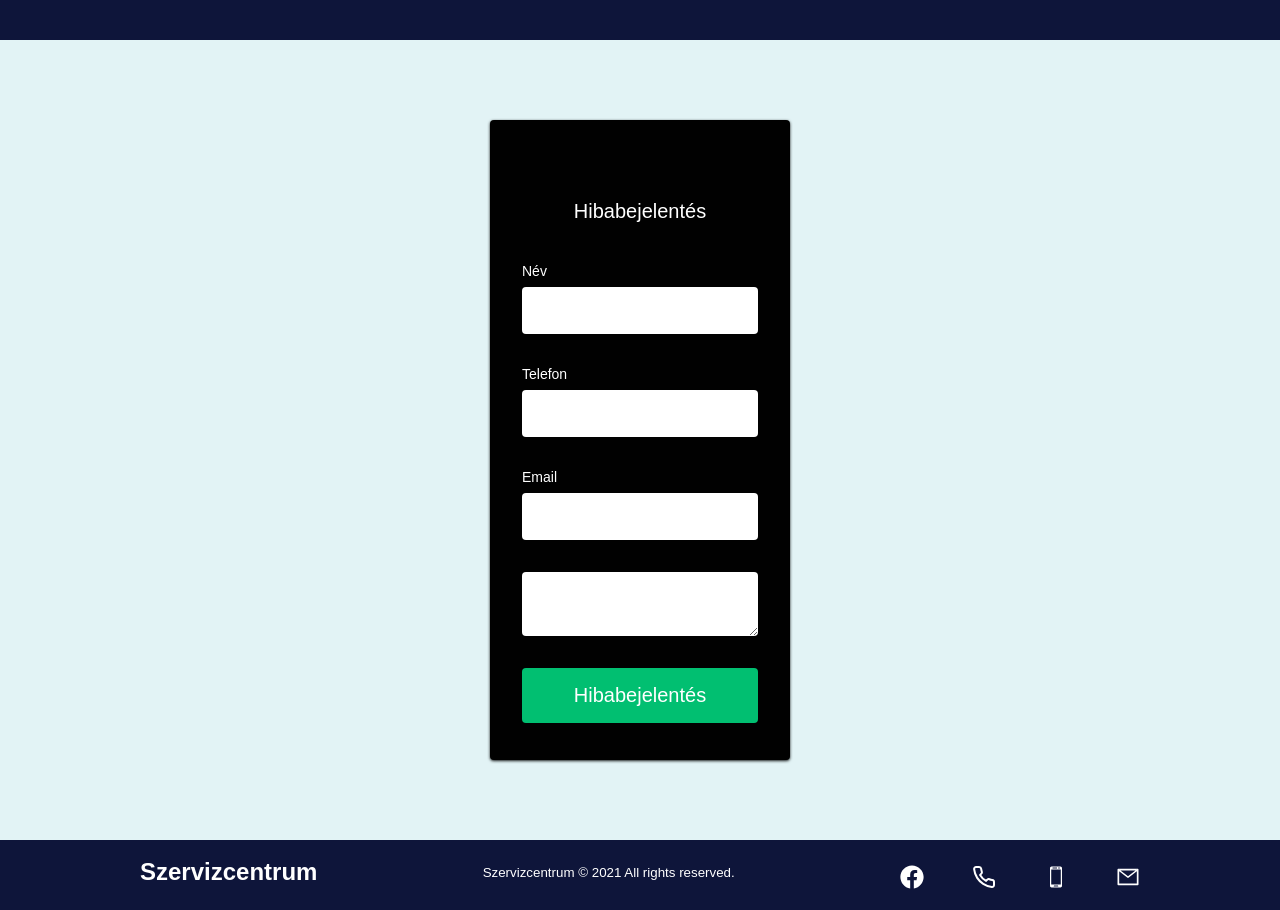
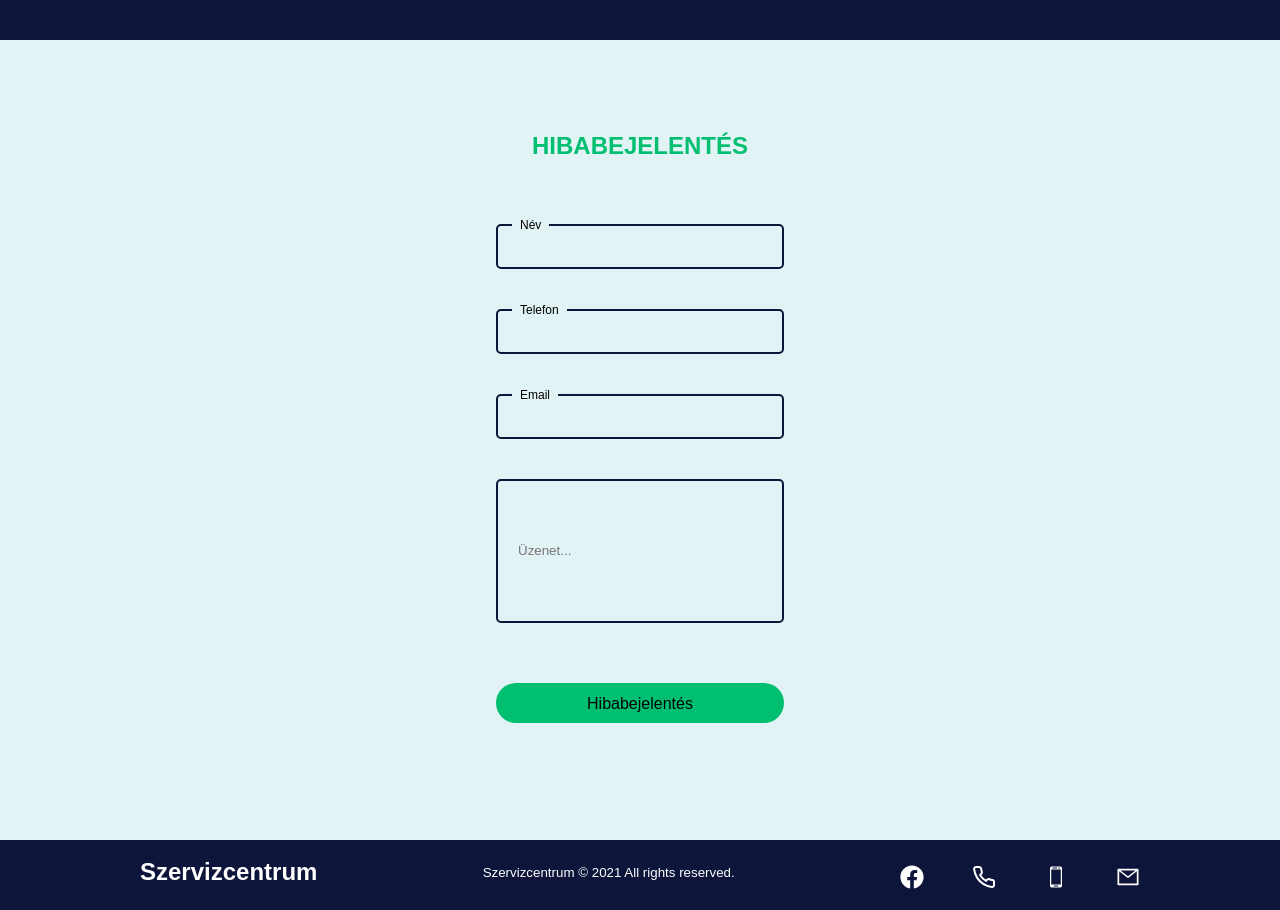
Before and after one commit to training6/szerviz, a React (Create React App) app in the folder frontend/: page / in a window 1280 px wide. Shown: the part 3100-4010 px from the top of the page. Built offline with nearby package versions, Linux system fonts and the light colour scheme.

Commit message:
update_form

```diff
--- a/frontend/src/components/MessageSection/Form.jsx
+++ b/frontend/src/components/MessageSection/Form.jsx
@@ -1,6 +1,6 @@
-import React from 'react'
+import React, { useState } from 'react'
 import emailjs from 'emailjs-com';
-import { MessageForm, FormH1, FormLabel, FormInput, FormText, FormButton } from './FormElements';
+import { MessageForm, FormLabel, FormInput, RowM, RowMT, RowB, FormButton } from './FormElements';
 
 
 
@@ -20,18 +20,61 @@ function Form() {
       e.target.reset();
   }
 
+  const [style, setStyle] = useState({});
+  const [style1, setStyle1] = useState({});
+  const [style2, setStyle2] = useState({});
+  const [style3, setStyle3] = useState({});
+
+
+  function myStyle(e) {
+    if (e.target.value === ' ')
+    setStyle ({borderBottom: '2px solid #0e153a'});
+    else
+    setStyle ({ border: '2px solid #0e153a', borderRadius: '5px'});
+  }
+
+  function myStyle1(e) {
+    if (e.target.value === ' ')
+    setStyle1 ({borderBottom: '2px solid #0e153a'});
+    else
+    setStyle1 ({ border: '2px solid #0e153a', borderRadius: '5px'});
+  }
+
+  function myStyle2(e) {
+    if (e.target.value === ' ')
+    setStyle2 ({borderBottom: '2px solid #0e153a'});
+    else
+    setStyle2 ({ border: '2px solid #0e153a', borderRadius: '5px'});
+  }
+
+  function myStyle3(e) {
+    if (e.target.value === ' ')
+    setStyle3 ({borderBottom: '2px solid #0e153a'});
+    else
+    setStyle3 ({ border: '2px solid #0e153a', borderRadius: '5px'});
+  }
+
   return (
-<MessageForm onSubmit={sendEmail}>
-          <FormH1>Hibabejelentés</FormH1>
-          <FormLabel htmlFor='for'>Név</FormLabel>
-          <FormInput type='text' name='name' required></FormInput>
-          <FormLabel htmlFor='for'>Telefon</FormLabel>
-          <FormInput type='tel' name='phone' required></FormInput>
-          <FormLabel htmlFor='for'>Email</FormLabel>
-          <FormInput type='email' name='email' required></FormInput>
-          <FormText htmlFor='for' type="text" name='messages' required></FormText>
-          <FormButton type='submit' value='Hibabejelentés'></FormButton>
-          </MessageForm>
+    <MessageForm onSubmit={sendEmail}>
+      <RowM>
+        <FormInput style={style} onChange={myStyle} type='text' name='name' placeholder="" required></FormInput>
+        <FormLabel htmlFor='name'>Név</FormLabel>
+      </RowM>
+      <RowM>
+        <FormInput style={style1} onChange={myStyle1} type='tel' name='phone' placeholder="" required></FormInput>
+        <FormLabel htmlFor='phone'>Telefon</FormLabel>
+      </RowM>
+      <RowM>
+        <FormInput style={style2} onChange={myStyle2} type='email' name='email' required></FormInput>
+        <FormLabel htmlFor='email'>Email</FormLabel>
+      </RowM>
+      <RowMT>
+        <FormInput style={style3} onChange={myStyle3} htmlFor='messages' type="text" name='messages' placeholder="Üzenet..." required></FormInput>
+      </RowMT>
+      <RowB>
+        <FormButton type='submit' value='Hibabejelentés'></FormButton>
+      </RowB>
+    </MessageForm>
   )
 }
 export default Form
--- a/frontend/src/components/MessageSection/FormElements.jsx
+++ b/frontend/src/components/MessageSection/FormElements.jsx
@@ -3,62 +3,82 @@ import styled from 'styled-components';
 
 
 export const MessageForm = styled.form`
-  background: #010101;
-  max-width: 300px;
-  height: 80%;
-  /*width: 100%;*/
-  z-index: 1;
-  display: grid;
-  margin: 0 auto;
-  padding: 80px 32px;
-  border-radius: 4px;
-  box-shadow: 0 1px 3px rgba(0, 0, 0, 0.9);
+  display: flex;
+  justify-content: center;
+  align-items: center;
+  font-size: 1.2rem;
+  flex-direction: column;
+`;
+
+export const RowM = styled.div`
   position: relative;
-  box-sizing: border-box;
+  width: 18rem;
+  height: 2.8rem;
+  margin: 20px;
+`;
 
-  @media screen and (max-width: 400px) {
-    padding: 32px 32px;
-  }
+export const RowMT = styled.div`
+  position: relative;
+  width: 18rem;
+  height: 9rem;
+  margin: 20px;
+`;
+
+export const FormInput = styled.input`
+  position: absolute;
+  top: 0;
+  left: 0;
+  width: 100%;
+  height: 100%;
+  border: 2px solid #0e153a;
+  border-radius: 5px;
+  outline: none;
+  padding: 1.25rem;
+  background: none;
 
 `;
 
 
-export const FormH1 = styled.h1`
-  margin-bottom: 40px;
-  color: #fff;
-  font-size: 20px;
-  font-weight: 400;
-  text-align: center;
+export const FormLabel = styled.label`
+  position: absolute;
+  left: 1rem;
+  bottom: 2.3rem;
+  padding: 0 0.5rem;
+  color: black;
+  cursor: text;
+  background-color: #e2f3f5;
+  font-size: 12px;
 `;
 
-export const FormLabel = styled.label`
-  margin-bottom: 8px;
-  font-size: 14px;
-  color: #fff;
-`;
-export const FormInput = styled.input`
-  padding: 16px 16px;
-  margin-bottom: 32px;
-  border: none;
-  border-radius: 4px;
-  /*position: relative;*/
-  display: block;
-  box-sizing: border-box;
+
+
+export const RowB = styled.div`
+  position: relative;
+  height: 2.5rem;
+  margin: 20px;
 `;
 
 export const FormButton = styled.input`
-  background: #01bf71;
-  padding: 16px 0;
-  border: none;
-  border-radius: 4px;
-  color: #fff;
-  font-size: 20px;
-  cursor: pointer;
+position: relative;
+width: 18rem;
+height: 2.5rem;
+margin: 20px;
+border-radius: 50px;
+background: #01bf71;
+white-space: nowrap;
+padding: 12px 30px;
+color: #010606;
+font-size: 16px;
+outline: none;
+border: none;
+cursor: pointer;
+display: flex;
+justify-content: center;
+align-items: center;
+transition: all 0.2s ease-in-out;
+
+&:hover {
+  transition: all 0.2s ease-in-out;
+  background: #fff;
+}
 `;
-
-export const FormText = styled.textarea`
-  padding: 32px 32px;
-  margin-bottom: 32px;
-  border: none;
-  border-radius: 4px;
-`
--- a/frontend/src/components/MessageSection/Message.jsx
+++ b/frontend/src/components/MessageSection/Message.jsx
@@ -1,5 +1,5 @@
 import React from 'react'
-import { MessageContainer, FormWrap, FormContent } from './MessageElements';
+import { MessageContainer, MessageH1 } from './MessageElements';
 import Form from './Form';
 
 function Message() {
@@ -7,11 +7,8 @@ function Message() {
   return (
     <>
     <MessageContainer id='message'>
-      <FormWrap>
-        <FormContent>
+    <MessageH1>Hibabejelentés</MessageH1>
           <Form />
-          </FormContent>
-      </FormWrap>
     </MessageContainer>
 
     </>
--- a/frontend/src/components/MessageSection/MessageElements.jsx
+++ b/frontend/src/components/MessageSection/MessageElements.jsx
@@ -2,28 +2,22 @@ import styled from 'styled-components';
 
 export const MessageContainer = styled.div`
 height: 800px;
-  background: #e2f3f5;
-  /*position: relative;*/
-`;
-
-export const FormWrap = styled.div`
-  height: 100%;
 display: flex;
 flex-direction: column;
 justify-content: center;
+align-items: center;
+background: #e2f3f5;
 
-  @media screen and (max-width: 400px) {
-    height: 100%;
+@media screen and (max-width? 480px) {
+  height: 800px
 }
 `;
-export const FormContent = styled.div`
-  height: 100%;
-  display: flex;
-  flex-direction: column;
-  justify-content: center;
 
-  @media screen and (max-width: 400px) {
-    padding: 10px;
+export const MessageH1 = styled.h1`
+  font-size: 1.5rem;
+  color: #01bf71;
+  text-transform: uppercase;
+  margin-top: -25px;
+  margin-bottom: 44px;
   }
-
 `;
```
Also changed, not shown: frontend/src/components/MessageSection1/Form1.jsx (renamed from frontend/src/components/MessageSection1/Form.jsx). Lines whose indentation alone changed are shown as unchanged.
